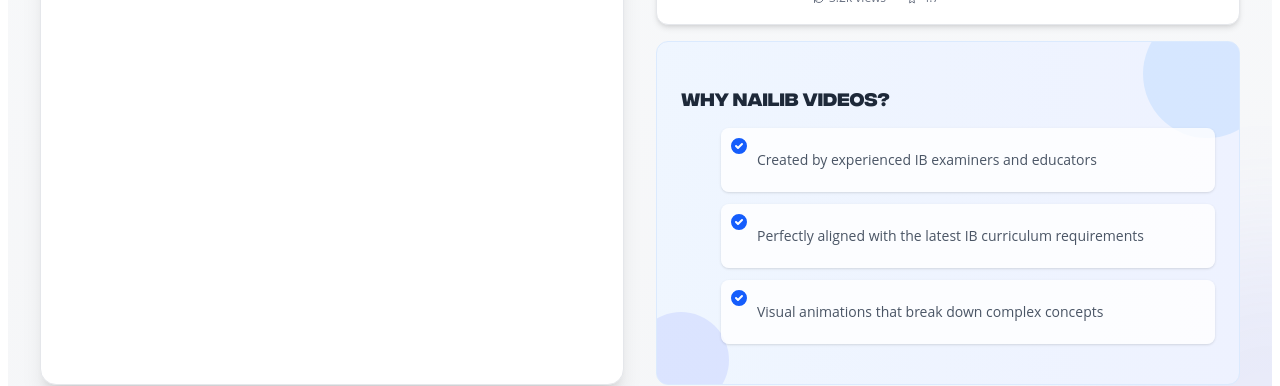
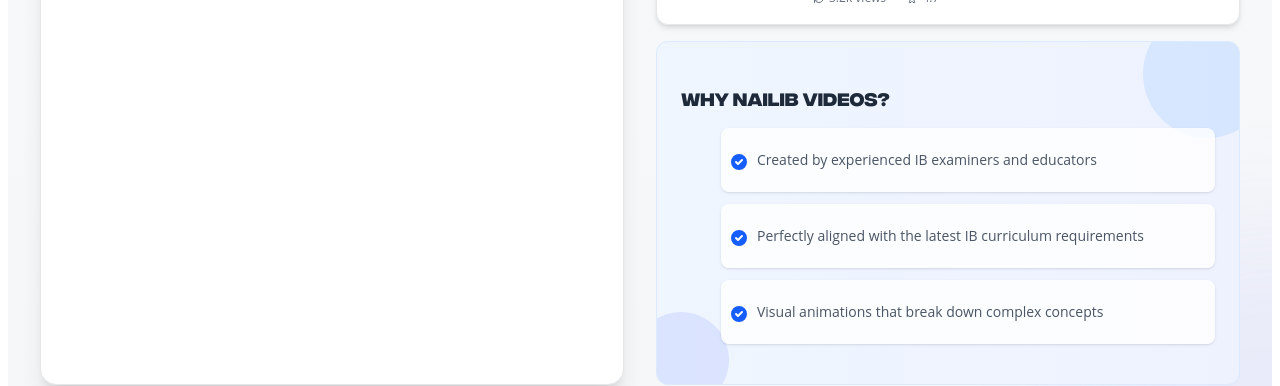
Before and after one commit to gauravsingh906/nailib-assign, a Next.js app: page / in a window 1280 px wide. Shown: the part 4820-5206 px from the top of the page. Built offline with nearby package versions, Linux system fonts and the light colour scheme.

Commit message:
tick icon alignment margin-top-[1rem] shift

```diff
--- a/src/app/components/VideoSection.jsx
+++ b/src/app/components/VideoSection.jsx
@@ -338,7 +338,7 @@
             <h3 className="text-lg font-bold text-gray-800 mb-3 font-['IntegralCF'] relative z-10">Why Nailib Videos?</h3>
             <ul className="space-y-3 relative z-10">
               <li className="flex items-start bg-white/80 p-2 rounded-lg shadow-sm">
-                <div className="flex-shrink-0 h-5 w-5 text-blue-600">
+                <div className="flex-shrink-0 mt-[1rem] h-5 w-5 text-blue-600">
                   <svg xmlns="http://www.w3.org/2000/svg" viewBox="0 0 20 20" fill="currentColor">
                     <path fillRule="evenodd" d="M10 18a8 8 0 100-16 8 8 0 000 16zm3.707-9.293a1 1 0 00-1.414-1.414L9 10.586 7.707 9.293a1 1 0 00-1.414 1.414l2 2a1 1 0 001.414 0l4-4z" clipRule="evenodd" />
                   </svg>
@@ -346,7 +346,7 @@
                 <p className="ml-2 text-sm text-gray-600">Created by experienced IB examiners and educators</p>
               </li>
               <li className="flex items-start bg-white/80 p-2 rounded-lg shadow-sm">
-                <div className="flex-shrink-0 h-5 w-5 text-blue-600">
+                <div className="flex-shrink-0 mt-[1rem] h-5 w-5 text-blue-600">
                   <svg xmlns="http://www.w3.org/2000/svg" viewBox="0 0 20 20" fill="currentColor">
                     <path fillRule="evenodd" d="M10 18a8 8 0 100-16 8 8 0 000 16zm3.707-9.293a1 1 0 00-1.414-1.414L9 10.586 7.707 9.293a1 1 0 00-1.414 1.414l2 2a1 1 0 001.414 0l4-4z" clipRule="evenodd" />
                   </svg>
@@ -354,7 +354,7 @@
                 <p className="ml-2 text-sm text-gray-600">Perfectly aligned with the latest IB curriculum requirements</p>
               </li>
               <li className="flex items-start bg-white/80 p-2 rounded-lg shadow-sm">
-                <div className="flex-shrink-0 h-5 w-5 text-blue-600">
+                <div className="flex-shrink-0 mt-[1rem] h-5 w-5 text-blue-600">
                   <svg xmlns="http://www.w3.org/2000/svg" viewBox="0 0 20 20" fill="currentColor">
                     <path fillRule="evenodd" d="M10 18a8 8 0 100-16 8 8 0 000 16zm3.707-9.293a1 1 0 00-1.414-1.414L9 10.586 7.707 9.293a1 1 0 00-1.414 1.414l2 2a1 1 0 001.414 0l4-4z" clipRule="evenodd" />
                   </svg>
```
